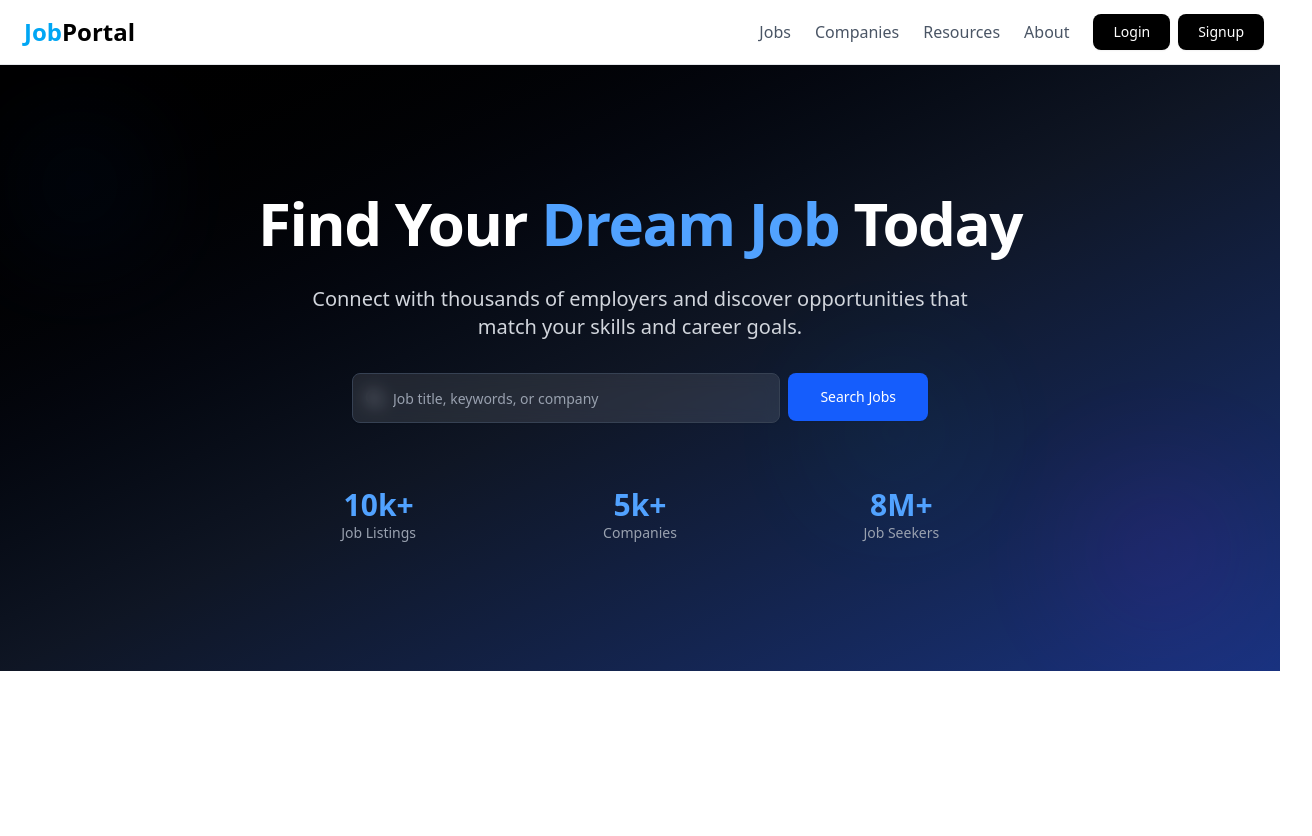
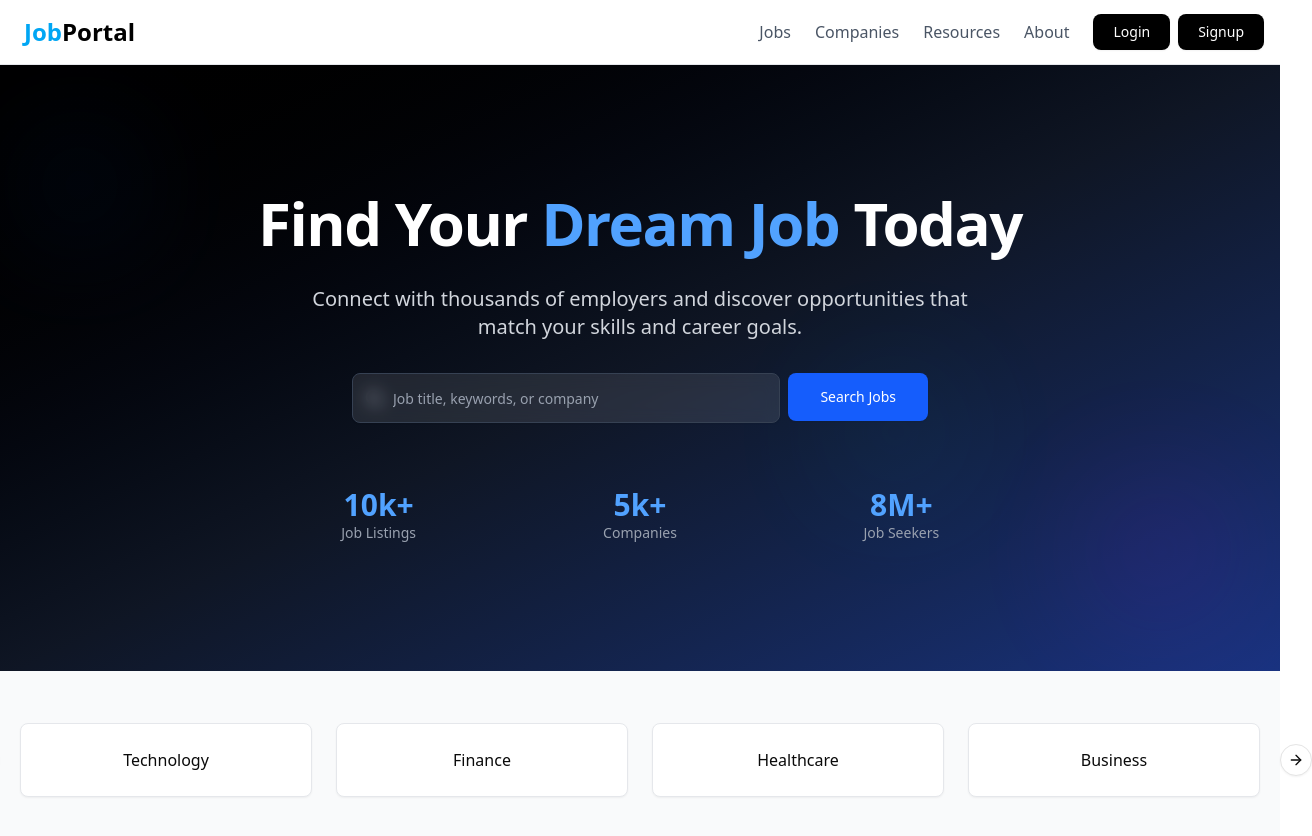
Before and after one commit to zahidhasan13/job-portal, a React (Vite) app in the folder client/: page / in a window 1280 px wide. Shown: the top 836 px of the page, 1312 px wide, since content can reach past the window. Before the commit the page ends 800 px from the top, so only its background shows below. Built offline with nearby package versions, Linux system fonts and the light colour scheme.

Commit message:
category section

```diff
--- a/client/package.json
+++ b/client/package.json
@@ -22,6 +22,7 @@
     "axios": "^1.8.3",
     "class-variance-authority": "^0.7.1",
     "clsx": "^2.1.1",
+    "embla-carousel-react": "^8.5.2",
     "lucide-react": "^0.482.0",
     "next-themes": "^0.4.6",
     "react": "^19.0.0",
--- /dev/null
+++ b/client/src/components/JobCategorySection.jsx
@@ -0,0 +1,62 @@
+import React from "react";
+import {
+  Carousel,
+  CarouselContent,
+  CarouselItem,
+  CarouselNext,
+  CarouselPrevious,
+} from "@/components/ui/carousel";
+import { Button } from "@/components/ui/button";
+
+const JobCategorySection = () => {
+  // Categories data - just names as specified
+  const categories = [
+    "Technology",
+    "Finance",
+    "Healthcare",
+    "Business",
+    "Logistics",
+    "Education",
+    "Construction",
+    "Design",
+    "Retail",
+    "Corporate",
+    "Marketing",
+    "Customer Service",
+  ];
+
+  return (
+    <section className="py-12 bg-gray-50">
+      <div className="container mx-auto px-4">
+        <Carousel
+          opts={{
+            align: "start",
+          }}
+          className="w-full"
+        >
+          <CarouselContent>
+            {categories.map((category, index) => (
+              <CarouselItem
+                key={index}
+                className="md:basis-1/2 lg:basis-1/3 xl:basis-1/4 pl-4"
+              >
+                <div className="p-1">
+                  <Button
+                    variant="outline"
+                    className="w-full h-full text-base py-6 border-gray-200 hover:border-blue-500 hover:bg-blue-50 hover:text-blue-600 transition-colors"
+                  >
+                    {category}
+                  </Button>
+                </div>
+              </CarouselItem>
+            ))}
+          </CarouselContent>
+          <CarouselPrevious />
+          <CarouselNext />
+        </Carousel>
+      </div>
+    </section>
+  );
+};
+
+export default JobCategorySection;
--- /dev/null
+++ b/client/src/components/ui/carousel.jsx
@@ -0,0 +1,194 @@
+import * as React from "react"
+import useEmblaCarousel from "embla-carousel-react";
+import { ArrowLeft, ArrowRight } from "lucide-react"
+
+import { cn } from "@/lib/utils"
+import { Button } from "@/components/ui/button"
+
+const CarouselContext = React.createContext(null)
+
+function useCarousel() {
+  const context = React.useContext(CarouselContext)
+
+  if (!context) {
+    throw new Error("useCarousel must be used within a <Carousel />")
+  }
+
+  return context
+}
+
+function Carousel({
+  orientation = "horizontal",
+  opts,
+  setApi,
+  plugins,
+  className,
+  children,
+  ...props
+}) {
+  const [carouselRef, api] = useEmblaCarousel({
+    ...opts,
+    axis: orientation === "horizontal" ? "x" : "y",
+  }, plugins)
+  const [canScrollPrev, setCanScrollPrev] = React.useState(false)
+  const [canScrollNext, setCanScrollNext] = React.useState(false)
+
+  const onSelect = React.useCallback((api) => {
+    if (!api) return
+    setCanScrollPrev(api.canScrollPrev())
+    setCanScrollNext(api.canScrollNext())
+  }, [])
+
+  const scrollPrev = React.useCallback(() => {
+    api?.scrollPrev()
+  }, [api])
+
+  const scrollNext = React.useCallback(() => {
+    api?.scrollNext()
+  }, [api])
+
+  const handleKeyDown = React.useCallback((event) => {
+    if (event.key === "ArrowLeft") {
+      event.preventDefault()
+      scrollPrev()
+    } else if (event.key === "ArrowRight") {
+      event.preventDefault()
+      scrollNext()
+    }
+  }, [scrollPrev, scrollNext])
+
+  React.useEffect(() => {
+    if (!api || !setApi) return
+    setApi(api)
+  }, [api, setApi])
+
+  React.useEffect(() => {
+    if (!api) return
+    onSelect(api)
+    api.on("reInit", onSelect)
+    api.on("select", onSelect)
+
+    return () => {
+      api?.off("select", onSelect)
+    };
+  }, [api, onSelect])
+
+  return (
+    <CarouselContext.Provider
+      value={{
+        carouselRef,
+        api: api,
+        opts,
+        orientation:
+          orientation || (opts?.axis === "y" ? "vertical" : "horizontal"),
+        scrollPrev,
+        scrollNext,
+        canScrollPrev,
+        canScrollNext,
+      }}>
+      <div
+        onKeyDownCapture={handleKeyDown}
+        className={cn("relative", className)}
+        role="region"
+        aria-roledescription="carousel"
+        data-slot="carousel"
+        {...props}>
+        {children}
+      </div>
+    </CarouselContext.Provider>
+  );
+}
+
+function CarouselContent({
+  className,
+  ...props
+}) {
+  const { carouselRef, orientation } = useCarousel()
+
+  return (
+    <div
+      ref={carouselRef}
+      className="overflow-hidden"
+      data-slot="carousel-content">
+      <div
+        className={cn(
+          "flex",
+          orientation === "horizontal" ? "-ml-4" : "-mt-4 flex-col",
+          className
+        )}
+        {...props} />
+    </div>
+  );
+}
+
+function CarouselItem({
+  className,
+  ...props
+}) {
+  const { orientation } = useCarousel()
+
+  return (
+    <div
+      role="group"
+      aria-roledescription="slide"
+      data-slot="carousel-item"
+      className={cn(
+        "min-w-0 shrink-0 grow-0 basis-full",
+        orientation === "horizontal" ? "pl-4" : "pt-4",
+        className
+      )}
+      {...props} />
+  );
+}
+
+function CarouselPrevious({
+  className,
+  variant = "outline",
+  size = "icon",
+  ...props
+}) {
+  const { orientation, scrollPrev, canScrollPrev } = useCarousel()
+
+  return (
+    <Button
+      data-slot="carousel-previous"
+      variant={variant}
+      size={size}
+      className={cn("absolute size-8 rounded-full", orientation === "horizontal"
+        ? "top-1/2 -left-12 -translate-y-1/2"
+        : "-top-12 left-1/2 -translate-x-1/2 rotate-90", className)}
+      disabled={!canScrollPrev}
+      onClick={scrollPrev}
+      {...props}>
+      <ArrowLeft />
+      <span className="sr-only">Previous slide</span>
+    </Button>
+  );
+}
+
+function CarouselNext({
+  className,
+  variant = "outline",
+  size = "icon",
+  ...props
+}) {
+  const { orientation, scrollNext, canScrollNext } = useCarousel()
+
+  return (
+    <Button
+      data-slot="carousel-next"
+      variant={variant}
+      size={size}
+      className={cn("absolute size-8 rounded-full", orientation === "horizontal"
+        ? "top-1/2 -right-12 -translate-y-1/2"
+        : "-bottom-12 left-1/2 -translate-x-1/2 rotate-90", className)}
+      disabled={!canScrollNext}
+      onClick={scrollNext}
+      {...props}>
+      <ArrowRight />
+      <span className="sr-only">Next slide</span>
+    </Button>
+  );
+}
+
+export { Carousel, CarouselContent, CarouselItem, CarouselPrevious, CarouselNext };
--- a/client/src/pages/Home.jsx
+++ b/client/src/pages/Home.jsx
@@ -1,10 +1,12 @@
 import HeroSection from '@/components/HeroSection';
+import JobCategorySection from '@/components/JobCategorySection';
 import React from 'react';
 
 const Home = () => {
     return (
         <>
             <HeroSection/>
+            <JobCategorySection/>
         </>
     );
 };
```
Also changed, not shown: 1 other file (tests, documents, lock files or other folders).
